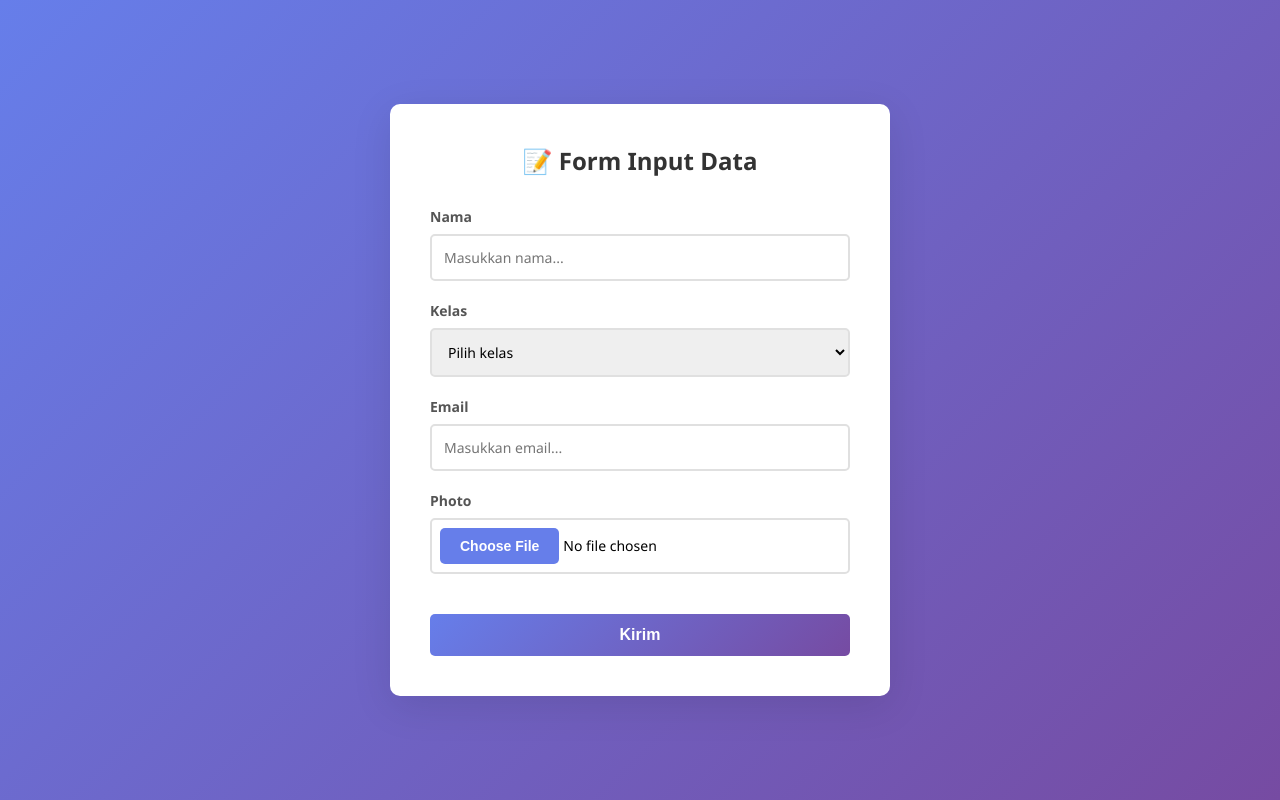
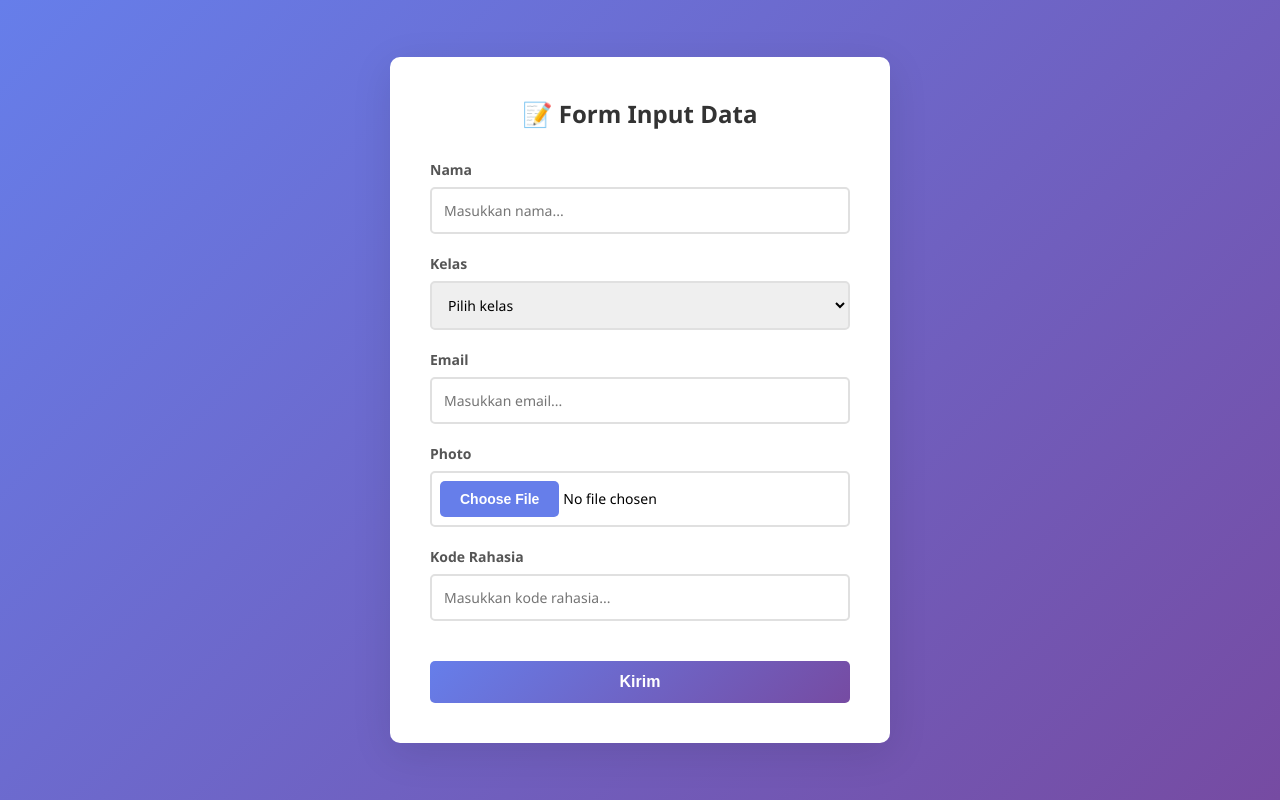
Before and after one commit to amakkaraka101/uploadtugas, a plain HTML site: page index.html in a window 1280 px wide. Drawn offline with Linux system fonts and the light colour scheme.

Commit message:
add kode token

```diff
--- a/index.html
+++ b/index.html
@@ -51,6 +51,7 @@
 
       input[type="text"],
       input[type="email"],
+      input[type="password"],
       input[type="file"],
       select {
         width: 100%;
@@ -64,6 +65,7 @@
 
       input[type="text"]:focus,
       input[type="email"]:focus,
+      input[type="password"]:focus,
       select:focus {
         outline: none;
         border-color: #667eea;
@@ -198,20 +200,12 @@
 
         <div class="form-group">
           <label for="kelas">Kelas</label>
-          <!-- <input
-            type="text"
-            id="kelas"
-            name="kelas"
-            placeholder="Masukkan kelas..."
-            required
-          /> -->
           <select id="kelas" name="kelas" required>
             <option value="">Pilih kelas</option>
             <option value="X">XII.1</option>
             <option value="XI">XII.2</option>
             <option value="XII">XII.3</option>
           </select>
-
         </div>
 
         <div class="form-group">
@@ -235,6 +229,17 @@
             required
           />
           <div id="fileInfo" class="file-info"></div>
+        </div>
+
+        <div class="form-group">
+          <label for="token">Kode Rahasia</label>
+          <input
+            type="password"
+            id="token"
+            name="token"
+            placeholder="Masukkan kode rahasia..."
+            required
+          />
         </div>
 
         <button type="submit">Kirim</button>
@@ -267,8 +272,15 @@
           e.preventDefault();
 
           const form = document.getElementById("inputForm");
-          // Jalankan validasi HTML5 (menampilkan pesan jika ada yang salah)
           if (!form.reportValidity()) {
+            return;
+          }
+
+          const token = document.getElementById("token").value;
+          const SECRET_TOKEN = "RAHASIA";
+
+          if (token !== SECRET_TOKEN) {
+            showMessage("Kode rahasia salah!", "error");
             return;
           }
 
@@ -283,13 +295,11 @@
             return;
           }
 
-          // Validasi ukuran file (max 10MB)
           if (photoFile.size > 10 * 1024 * 1024) {
             showMessage("Ukuran file terlalu besar (max 10MB)", "error");
             return;
           }
 
-          // Validasi tipe file
           if (!photoFile.type.startsWith("image/")) {
             showMessage("File harus berupa image", "error");
             return;
@@ -299,17 +309,14 @@
           showMessage("", "");
 
           try {
-            // Konversi file ke base64
             const base64 = await fileToBase64(photoFile);
 
-            // Buat FormData untuk mengirim file binary
             const formData = new FormData();
             formData.append("nama", nama);
             formData.append("kelas", kelas);
             formData.append("email", email);
             formData.append("photo", photoFile);
 
-            // Atau gunakan JSON dengan base64 jika n8n mengharapkan format ini:
             const payload = {
               nama: nama,
               kelas: kelas,
@@ -320,24 +327,13 @@
               photo_size: photoFile.size,
             };
 
-            // Ganti URL ini dengan URL webhook n8n Anda
             const N8N_WEBHOOK_URL =
               "https://n8n-zinucpxnsi4p.titanium.sumopod.my.id/webhook/9e47ad4f-9665-4b31-84ff-6e3c284b1de8";
 
-            // Opsi 1: Mengirim dengan FormData (file binary)
             const response = await fetch(N8N_WEBHOOK_URL, {
               method: "POST",
               body: formData,
             });
-
-            // Opsi 2: Mengirim dengan JSON + base64
-            // const response = await fetch(N8N_WEBHOOK_URL, {
-            //     method: 'POST',
-            //     headers: {
-            //         'Content-Type': 'application/json'
-            //     },
-            //     body: JSON.stringify(payload)
-            // });
 
             if (!response.ok) {
               throw new Error(`HTTP error! status: ${response.status}`);
@@ -355,7 +351,6 @@
           }
         });
 
-      // Helper: Konversi file ke base64
       function fileToBase64(file) {
         return new Promise((resolve, reject) => {
           const reader = new FileReader();
@@ -365,7 +360,6 @@
         });
       }
 
-      // Helper: Tampilkan loading
       function showLoading(show) {
         const loading = document.getElementById("loading");
         const button = document.querySelector('button[type="submit"]');
@@ -379,7 +373,6 @@
         }
       }
 
-      // Helper: Tampilkan pesan
       function showMessage(text, type) {
         const message = document.getElementById("message");
         message.textContent = text;
```
